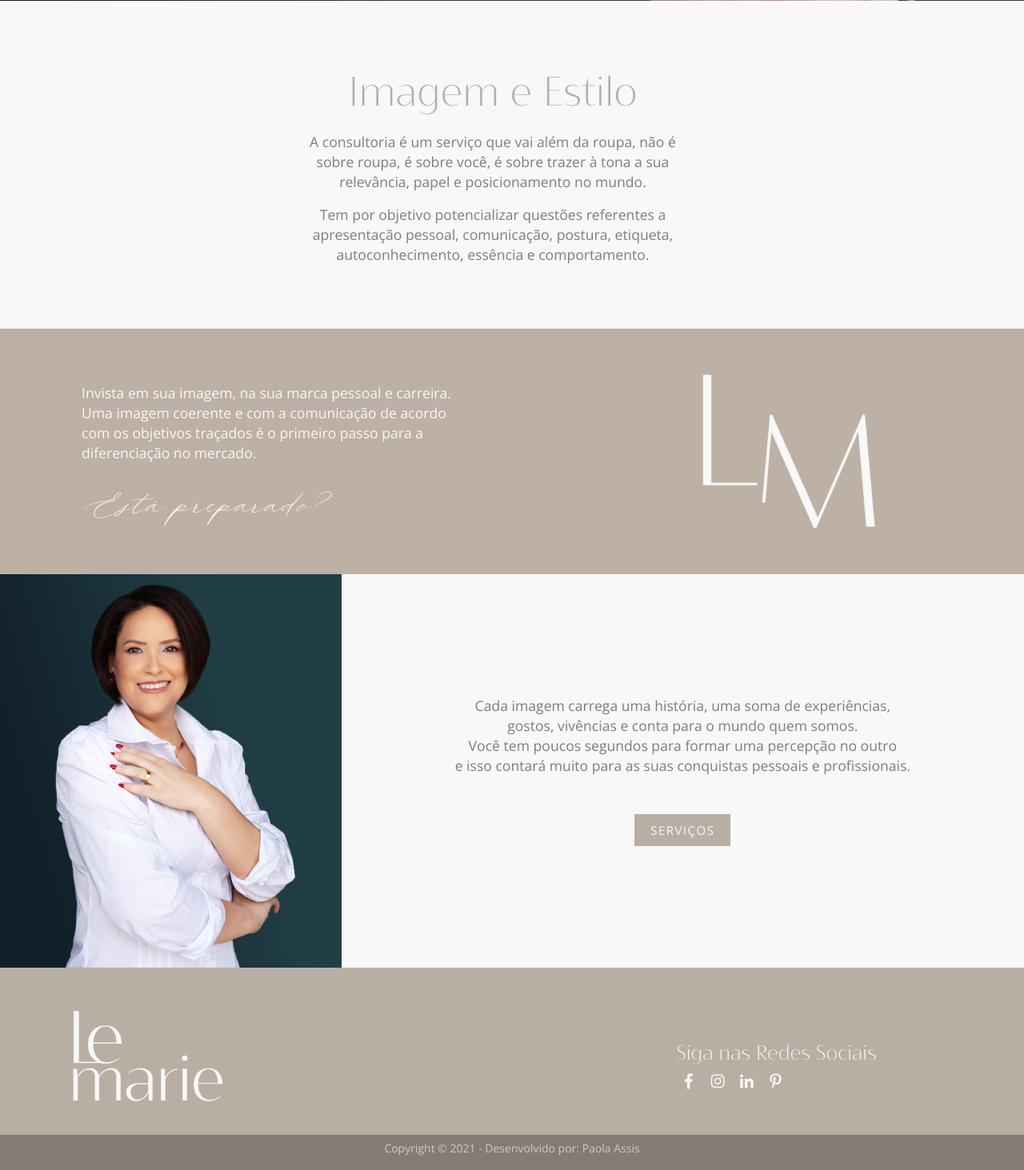
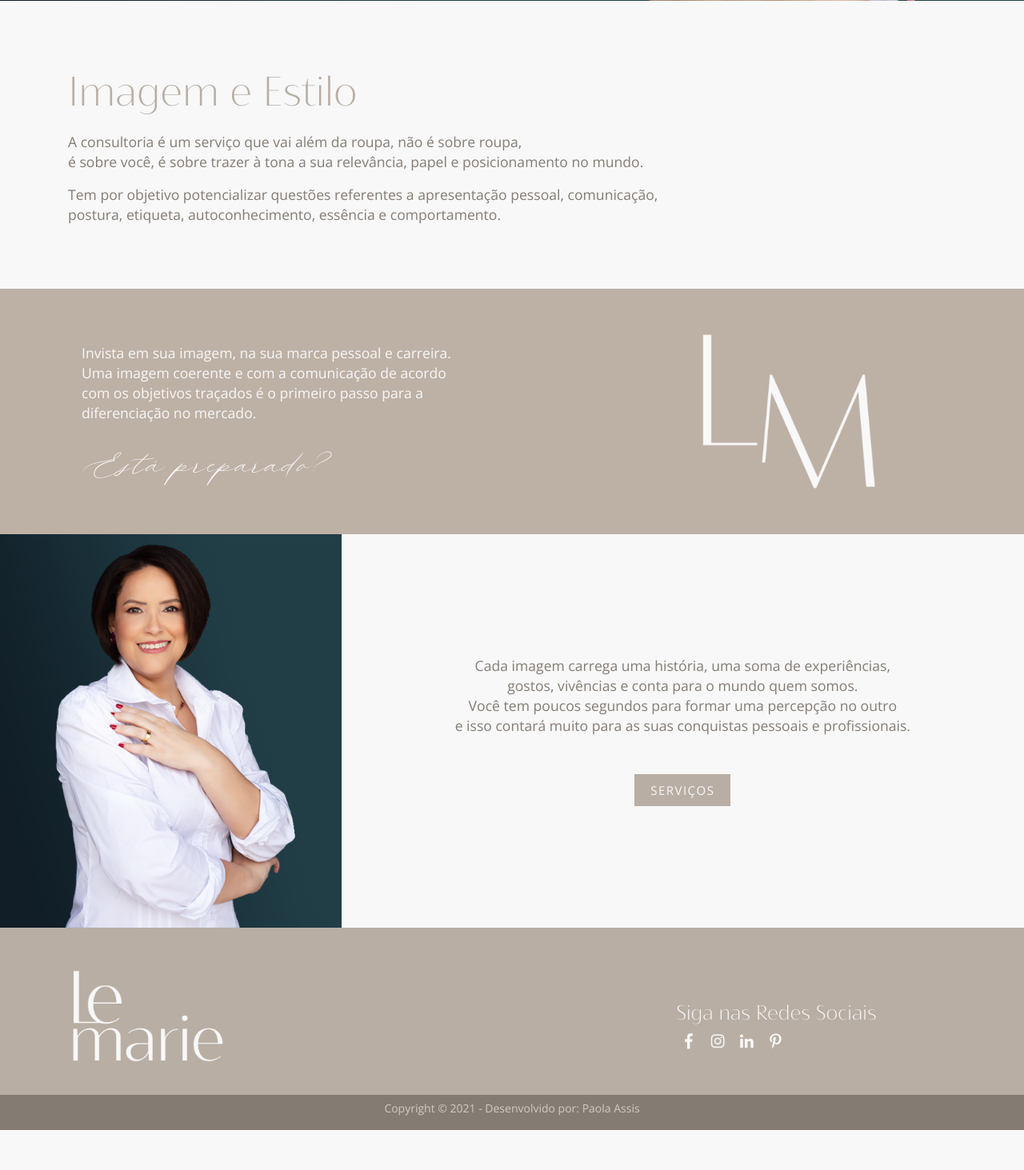
Before and after one commit to assispaola/lemarie-site, a PHP site: page / in a window 1280 px wide. Shown: the part 639-2102 px from the top of the page at 80% size. After the commit the page ends 2052 px from the top, so only its background shows below. Run offline with PHP 8.4, Linux system fonts and the light colour scheme.

Commit message:
concluido-01

```diff
--- a/css/styles.css
+++ b/css/styles.css
@@ -815,7 +815,7 @@ input[type='checkbox'] {
 
 .basic-1 .text-container {
 	margin-bottom: 3rem;
-	text-align: center;
+	text-align: initial;
 }
 
 .basic-1 .section-title {
--- a/index.html
+++ b/index.html
@@ -112,16 +112,16 @@
         <div id="header" class="basic-1">
             <div class="container">
                 <div class="row">
-                    <div class="col-lg-12">
+                    <div class="col-sm-12 tx-inicio">
                         <div class="text-container">
 
                             <h2>Imagem  e Estilo</h2>
-                            <p>A consultoria é um serviço que vai além da roupa, não é <br>
-                                sobre roupa, é sobre você, é sobre trazer à tona a sua <br>
+                            <p>A consultoria é um serviço que vai além da roupa, não é
+                                sobre roupa, <br> é sobre você, é sobre trazer à tona a sua
                                 relevância, papel e posicionamento no mundo.</p>
-                            <p>Tem por objetivo potencializar questões referentes a <br>
-                                apresentação pessoal, comunicação, postura, etiqueta, <br>
-                                autoconhecimento, essência e comportamento.</p>
+                            <p>Tem por objetivo potencializar questões referentes a
+                                apresentação pessoal, comunicação, <br> postura,
+                                etiqueta,  autoconhecimento, essência e comportamento.</p>
 
                         </div> <!-- end of text-container -->
                     </div> <!-- end of col -->
--- a/servicos.html
+++ b/servicos.html
@@ -142,7 +142,7 @@
                 </p>
 
             </div> <!-- end você-->
-            <img src="./images/01.png" class="img-fluid" alt="" width="1300px">
+            <img src="./images/01.png" class="img-fluid" alt="" width="1000px">
         </div> <!-- end of row -->
     </div><!-- end Você 01 -->
 
```
Also changed, not shown: css/contato.css (+16 -4 lines).
